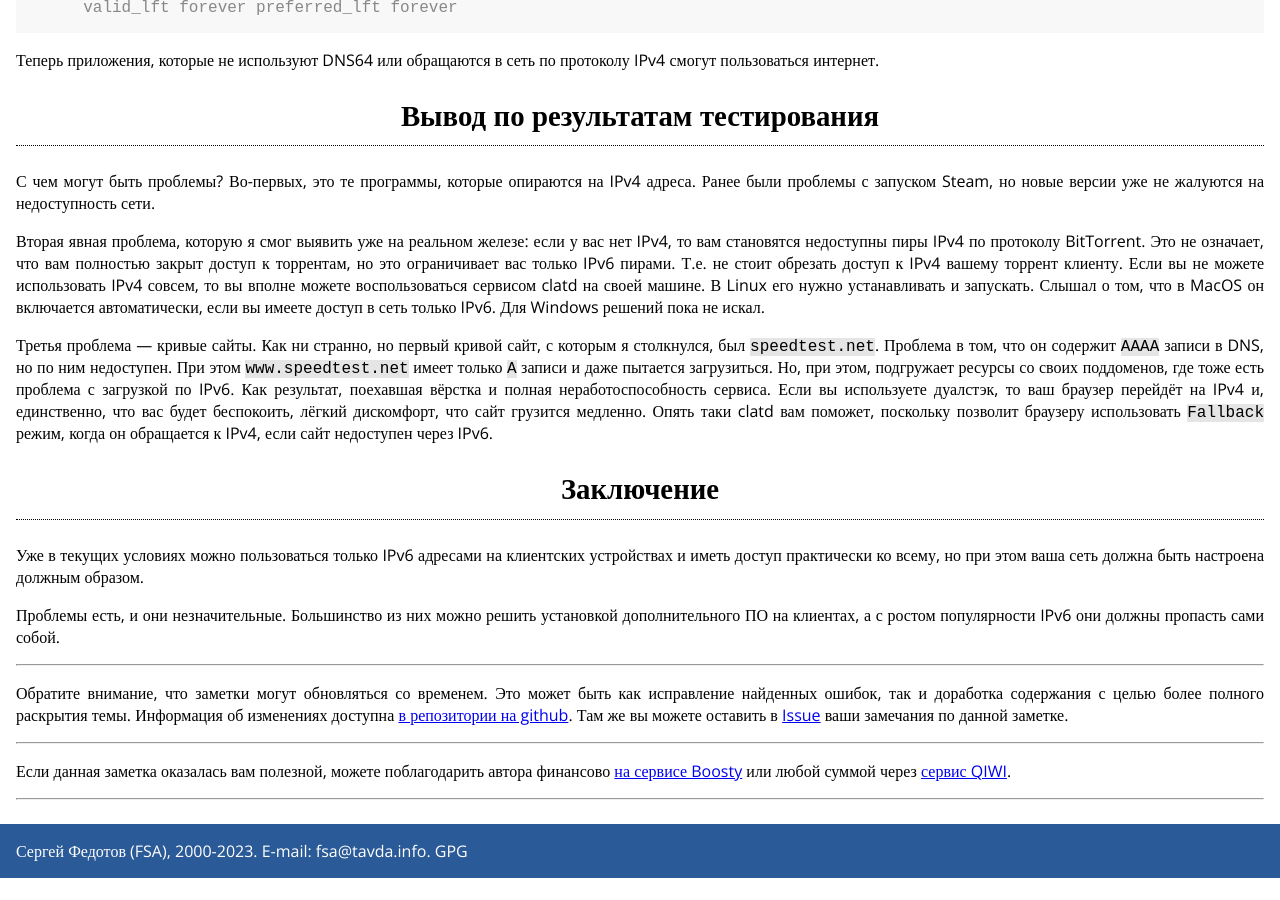
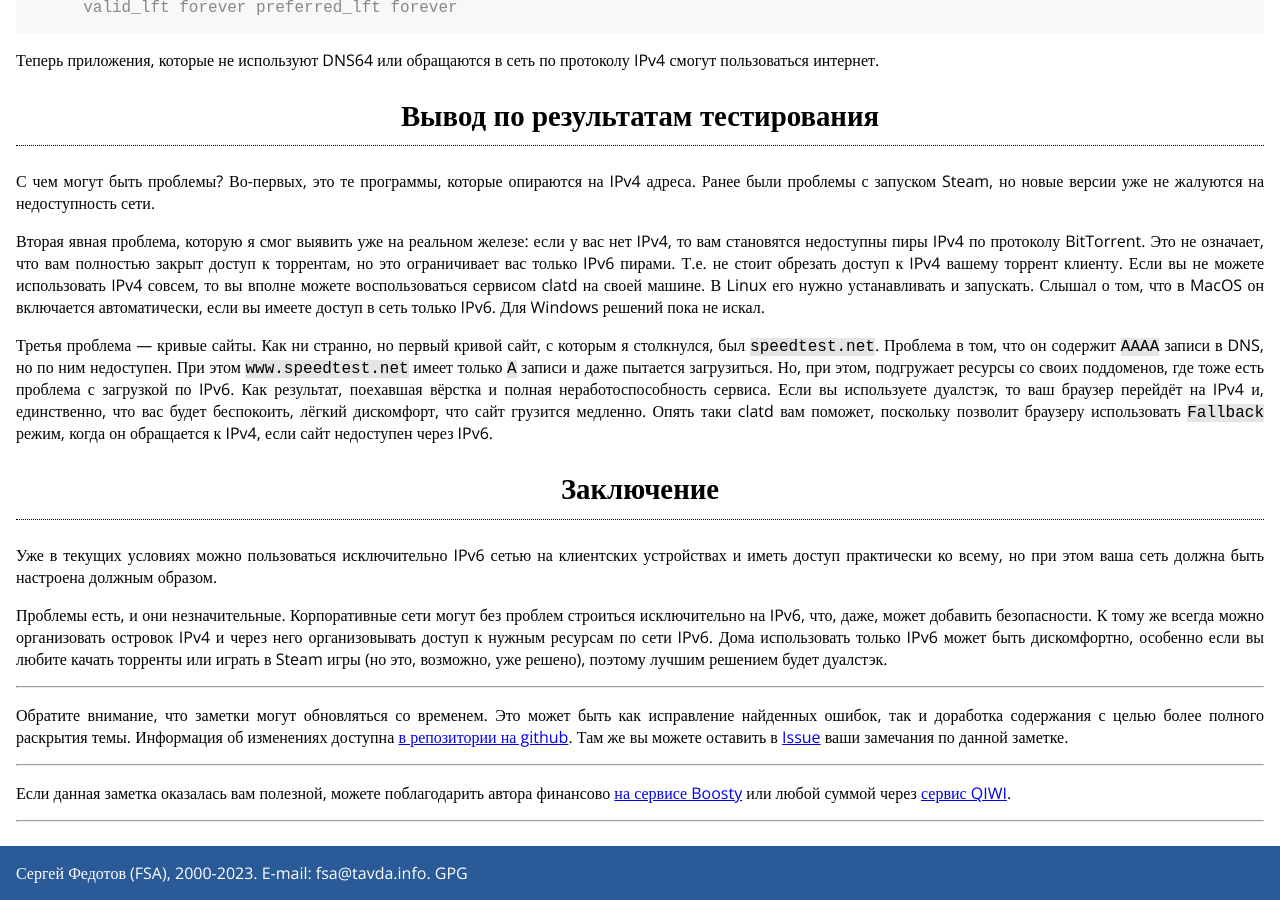
Before and after one commit to fsa/site, a Jekyll site: the page built from _posts/2022-12-01-nat64-dns64.md, in a window 1280 px wide and 900 px high, scrolled down 7397 px. Built offline with Jekyll 4.4.1, drawn with Linux system fonts in a browser that asks for light colours; before the commit the page ends 8275 px from its top, so only the background shows below that.

Commit message:
NAT64: изменено заключение

```diff
--- a/_posts/2022-12-01-nat64-dns64.md
+++ b/_posts/2022-12-01-nat64-dns64.md
@@ -333,6 +333,6 @@ plat-prefix=64:ff9b::/96
 
 ## Заключение
 
-Уже в текущих условиях можно пользоваться только IPv6 адресами на клиентских устройствах и иметь доступ практически ко всему, но при этом ваша сеть должна быть настроена должным образом.
+Уже в текущих условиях можно пользоваться исключительно IPv6 сетью на клиентских устройствах и иметь доступ практически ко всему, но при этом ваша сеть должна быть настроена должным образом.
 
-Проблемы есть, и они незначительные. Большинство из них можно решить установкой дополнительного ПО на клиентах, а с ростом популярности IPv6 они должны пропасть сами собой.
+Проблемы есть, и они незначительные. Корпоративные сети могут без проблем строиться исключительно на IPv6, что, даже, может добавить безопасности. К тому же всегда можно организовать островок IPv4 и через него организовывать доступ к нужным ресурсам по сети IPv6. Дома использовать только IPv6 может быть дискомфортно, особенно если вы любите качать торренты или играть в Steam игры (но это, возможно, уже решено), поэтому лучшим решением будет дуалстэк.
```
